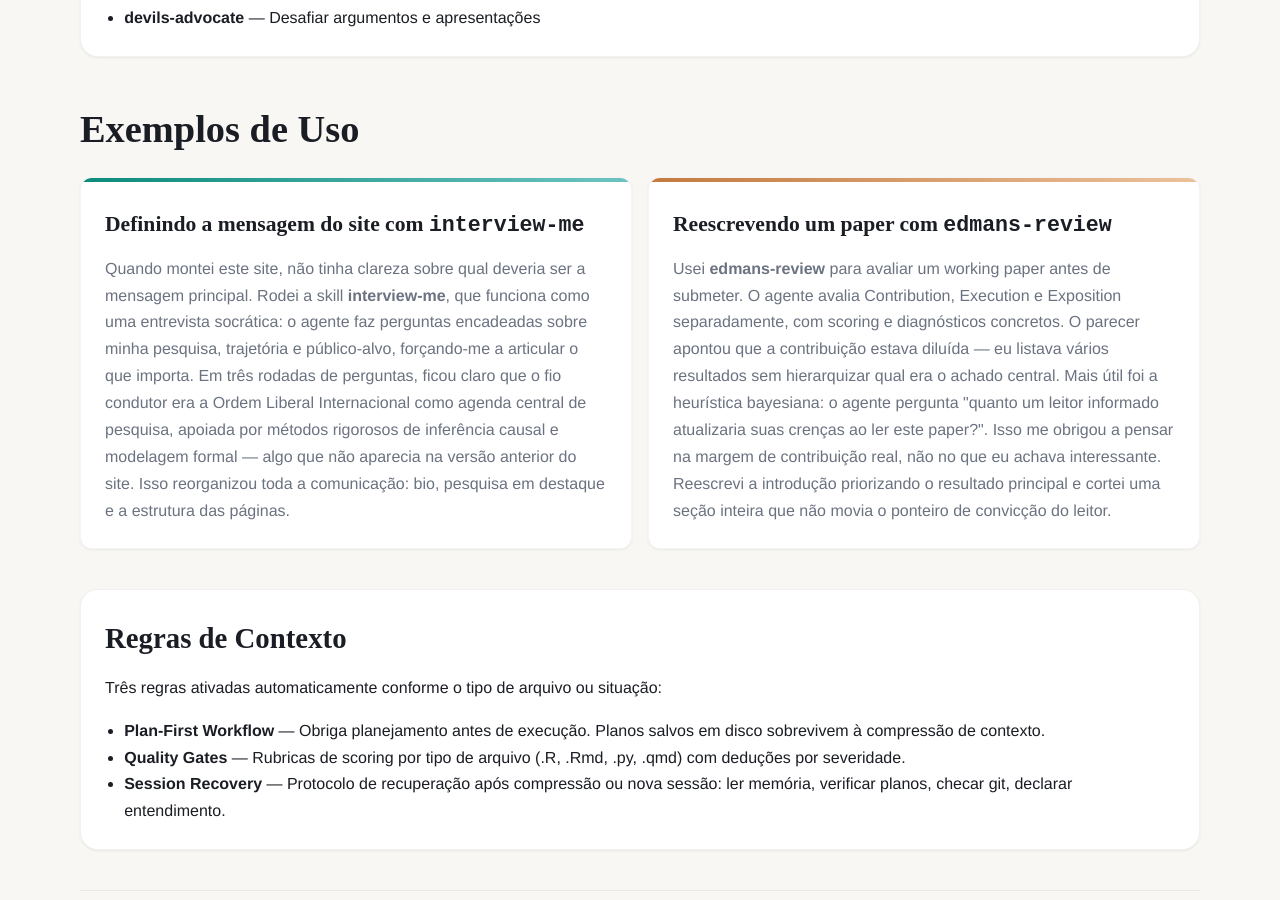
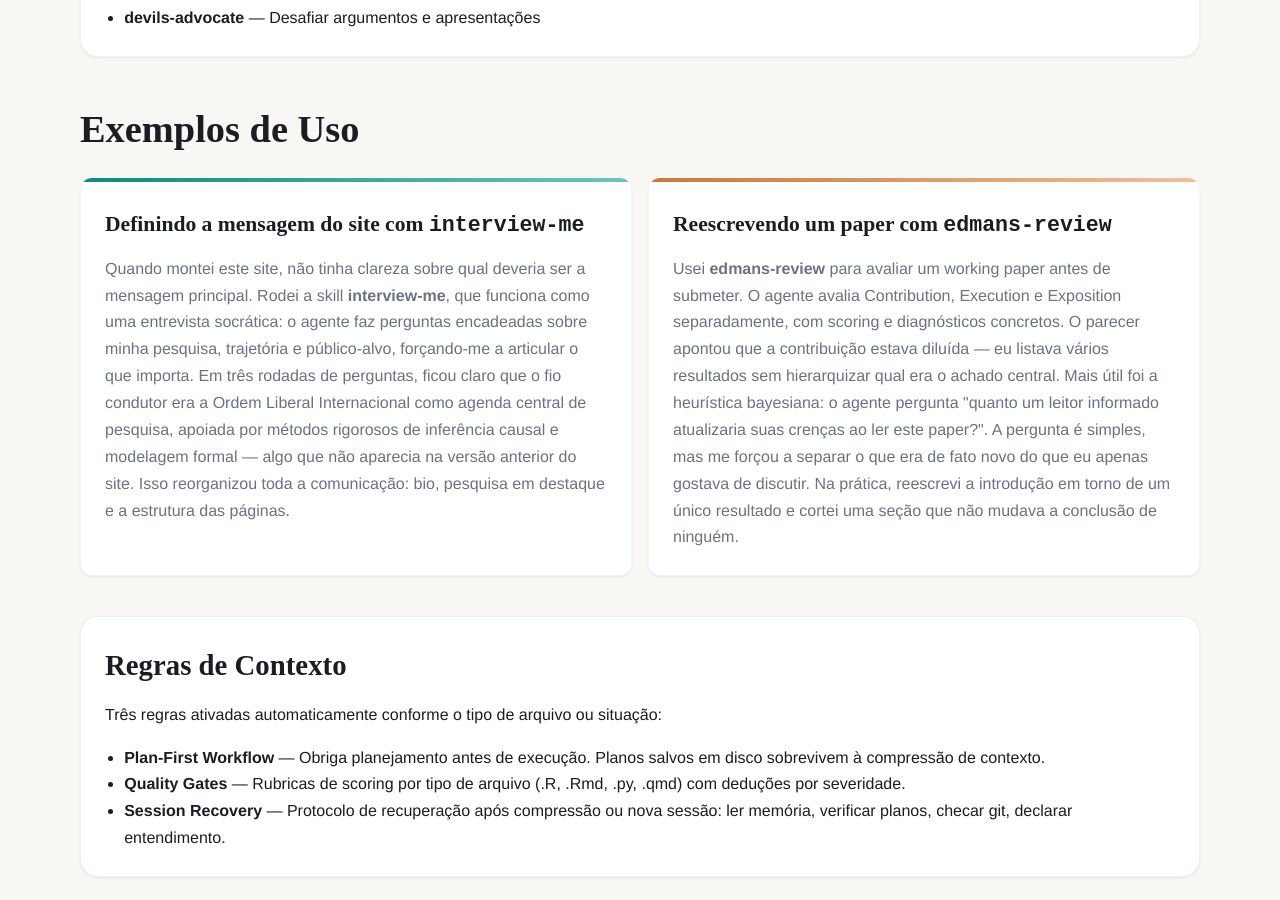
Before and after one commit to mgaldino/mgaldino.github.io, a Jekyll site: the page built from workflow.md, in a window 1280 px wide and 900 px high, scrolled down 2417 px. Built offline with Jekyll 4.4.1, drawn with Linux system fonts in a browser that asks for light colours.

Commit message:
Rewrite edmans-review example in more natural voice
Co-Authored-By: Claude Opus 4.6 <noreply@anthropic.com>

```diff
--- a/workflow.md
+++ b/workflow.md
@@ -135,7 +135,7 @@ description: Como uso Claude Code com agentes especializados para pesquisa acad
       <div class="featured-top peach"></div>
       <div class="featured-body">
         <h3>Reescrevendo um paper com <code>edmans-review</code></h3>
-        <p>Usei <strong>edmans-review</strong> para avaliar um working paper antes de submeter. O agente avalia Contribution, Execution e Exposition separadamente, com scoring e diagnósticos concretos. O parecer apontou que a contribuição estava diluída — eu listava vários resultados sem hierarquizar qual era o achado central. Mais útil foi a heurística bayesiana: o agente pergunta "quanto um leitor informado atualizaria suas crenças ao ler este paper?". Isso me obrigou a pensar na margem de contribuição real, não no que eu achava interessante. Reescrevi a introdução priorizando o resultado principal e cortei uma seção inteira que não movia o ponteiro de convicção do leitor.</p>
+        <p>Usei <strong>edmans-review</strong> para avaliar um working paper antes de submeter. O agente avalia Contribution, Execution e Exposition separadamente, com scoring e diagnósticos concretos. O parecer apontou que a contribuição estava diluída — eu listava vários resultados sem hierarquizar qual era o achado central. Mais útil foi a heurística bayesiana: o agente pergunta "quanto um leitor informado atualizaria suas crenças ao ler este paper?". A pergunta é simples, mas me forçou a separar o que era de fato novo do que eu apenas gostava de discutir. Na prática, reescrevi a introdução em torno de um único resultado e cortei uma seção que não mudava a conclusão de ninguém.</p>
       </div>
     </article>
   </div>
```
